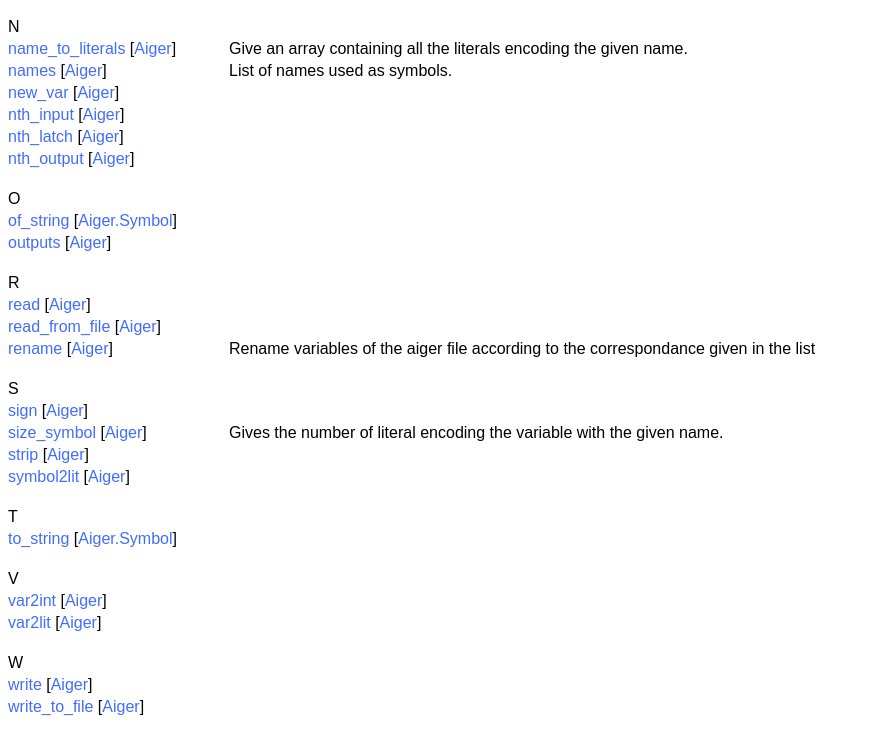
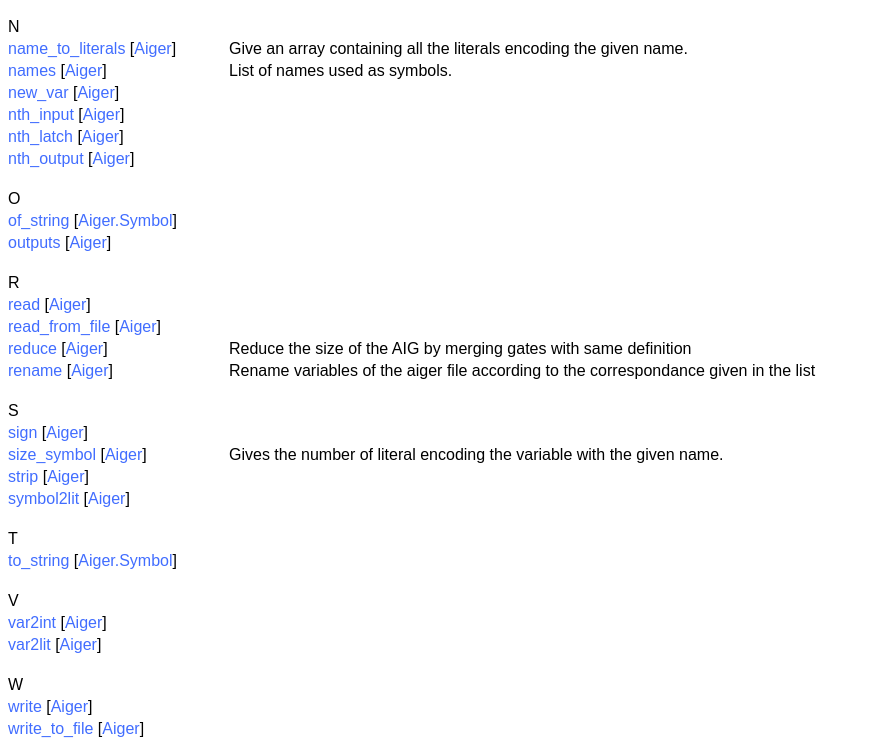
Before and after one commit to romainbrenguier/ocaml-aiger, a plain HTML site: page doc/index_values.html in a window 1280 px wide. Shown: the part 854-1600 px from the top of the page, without its empty margins (0-870 px from the left). Before the commit the page ends 1578 px from the top, so only its background shows below. Drawn offline with Linux system fonts and the light colour scheme.

Commit message:
imperative implementation

```diff
--- a/doc/index_values.html
+++ b/doc/index_values.html
@@ -109,6 +109,11 @@ List of names used as symbols.
 <td></td></tr>
 <tr><td><a href="Aiger.html#VALread_from_file">read_from_file</a> [<a href="Aiger.html">Aiger</a>]</td>
 <td></td></tr>
+<tr><td><a href="Aiger.html#VALreduce">reduce</a> [<a href="Aiger.html">Aiger</a>]</td>
+<td><div class="info">
+Reduce the size of the AIG by merging gates with same definition
+</div>
+</td></tr>
 <tr><td><a href="Aiger.html#VALrename">rename</a> [<a href="Aiger.html">Aiger</a>]</td>
 <td><div class="info">
 Rename variables of the aiger file according to the correspondance given in the list
```
Also changed, not shown: doc/Aiger.html (+4 -0 lines), doc/type_Aiger.html (+1 -0 lines), 5 other files.
